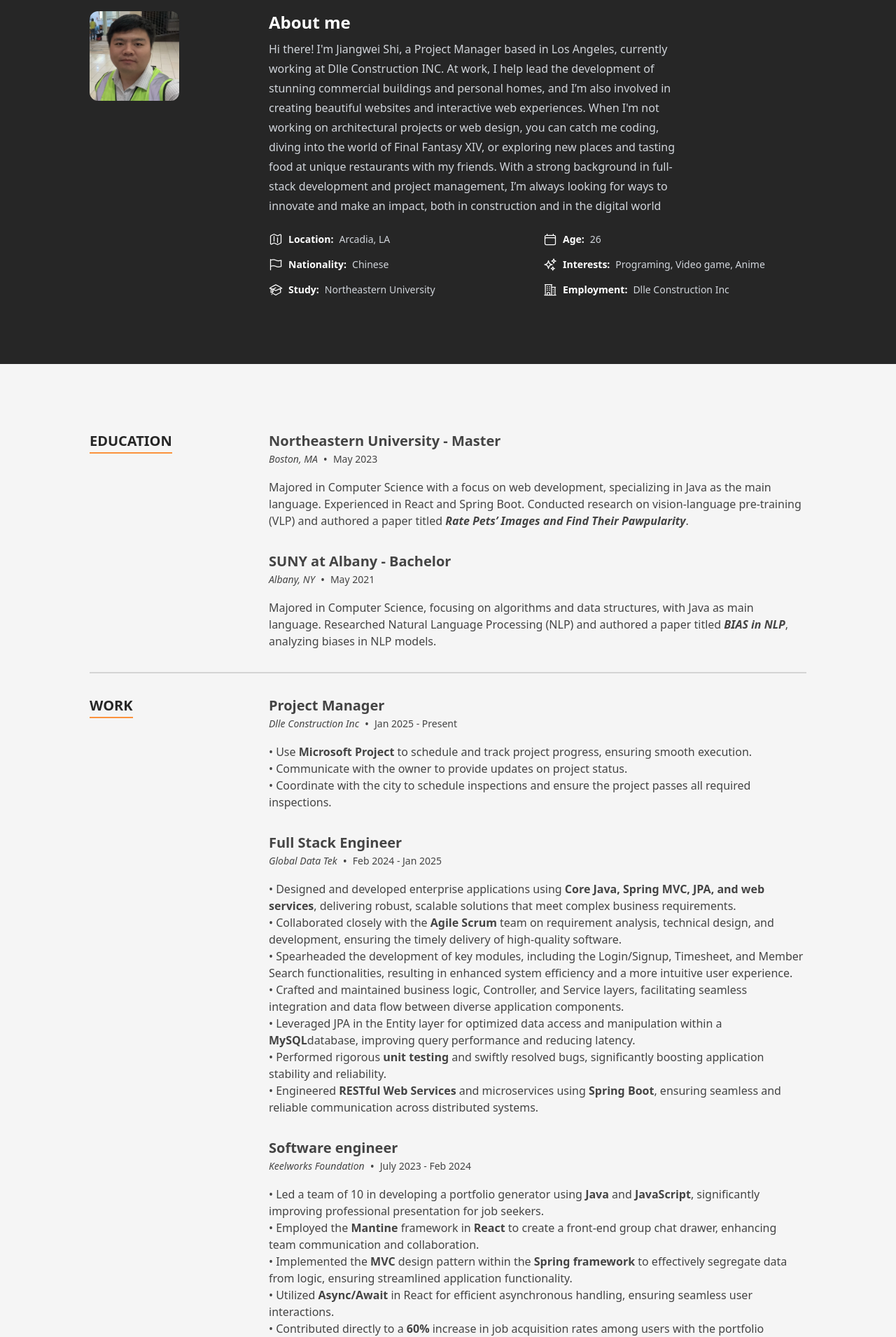
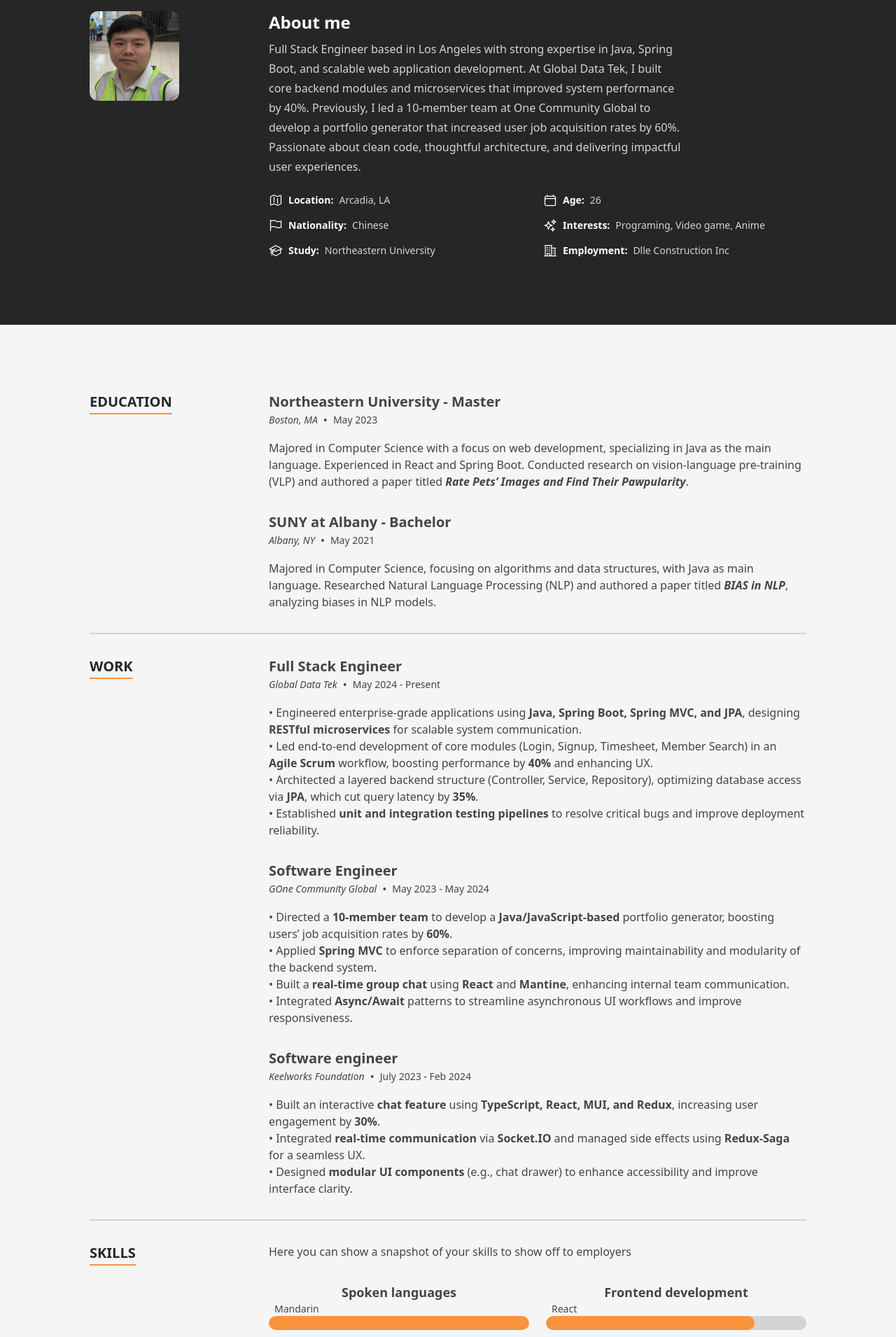
Before and after one commit to Jiangwei-shi/Jiangwei-resume-website, a Next.js app: page / in a window 1280 px wide. Shown: the part 880-2790 px from the top of the page at 70% size. Built offline with nearby package versions, Linux system fonts and the light colour scheme.

Commit message:
update my information

```diff
--- a/src/data/data.tsx
+++ b/src/data/data.tsx
@@ -76,6 +76,11 @@ export const heroData: Hero = {
         I'm a Los Angeles-based <strong className="text-stone-100">Project Manager</strong>, currently working
         at <strong className="text-stone-100">Dlle Construction INC</strong>, building beautiful commercial buildings and personal homes,
         while also helping create stunning web pages and interactive websites.
+        I’m a Full Stack Engineer based in Los Angeles with strong expertise in Java, Spring Boot, and modern web development.
+        I’ve built scalable microservices, optimized backend systems, and led cross-functional teams to deliver impactful products.
+        At <strong className="text-stone-100">Global Data Tek</strong>, I engineered core system modules that improved performance by 40%.
+        At <strong className="text-stone-100">One Community Global</strong>, I led the development of a portfolio generator that
+        helped users land jobs 60% faster. My passion lies in building clean, maintainable code and user-focused solutions.
       </p>
       <p className="prose-sm text-stone-200 sm:prose-base lg:prose-lg">
         In my free time, you can catch me <strong className="text-stone-100">Programing</strong>,
@@ -104,13 +109,11 @@ export const heroData: Hero = {
  */
 export const aboutData: About = {
   profileImageSrc: profilepic,
-  description: `Hi there! I'm Jiangwei Shi, a Project Manager based in Los Angeles, currently working at
-  Dlle Construction INC. At work, I help lead the development of stunning commercial buildings and personal homes,
-  and I’m also involved in creating beautiful websites and interactive web experiences. When I'm not working on
-  architectural projects or web design, you can catch me coding, diving into the world of Final Fantasy XIV,
-  or exploring new places and tasting food at unique restaurants with my friends. With a strong background in full-stack
-  development and project management, I’m always looking for ways to innovate and make an impact, both in construction
-  and in the digital world`,
+  description: `Full Stack Engineer based in Los Angeles with strong expertise in Java, Spring Boot,
+  and scalable web application development. At Global Data Tek, I built core backend modules and microservices
+  that improved system performance by 40%. Previously, I led a 10-member team at One Community Global to develop
+  a portfolio generator that increased user job acquisition rates by 60%. Passionate about clean code, thoughtful
+  architecture, and delivering impactful user experiences.`,
   aboutItems: [
     {label: 'Location', text: 'Arcadia, LA', Icon: MapIcon},
     {label: 'Age', text: '26', Icon: CalendarIcon},
@@ -291,38 +294,29 @@ export const education: TimelineItem[] = [
 
 export const experience: TimelineItem[] = [
   {
-    date: 'Jan 2025 - Present',
-    location: 'Dlle Construction Inc',
-    title: 'Project Manager',
+    date: 'May 2024 - Present',
+    location: 'Global Data Tek',
+    title: 'Full Stack Engineer',
     content: (
       <p>
-        • Use <b>Microsoft Project</b> to schedule and track project progress, ensuring smooth execution.<br />
-        • Communicate with the owner to provide updates on project status.<br />
-        • Coordinate with the city to schedule inspections and ensure the project passes all required inspections.<br />
-      </p>
+      • Engineered enterprise-grade applications using <b>Java, Spring Boot, Spring MVC, and JPA</b>, designing <b>RESTful microservices</b> for scalable system communication.<br />
+      • Led end-to-end development of core modules (Login, Signup, Timesheet, Member Search) in an <b>Agile Scrum</b> workflow, boosting performance by <b>40%</b> and enhancing UX.<br />
+      • Architected a layered backend structure (Controller, Service, Repository), optimizing database access via <b>JPA</b>, which cut query latency by <b>35%</b>.<br />
+      • Established <b>unit and integration testing pipelines</b> to resolve critical bugs and improve deployment reliability.<br />
+     </p>
     ),
   },
   {
-    date: 'Feb 2024 - Jan 2025',
-    location: 'Global Data Tek',
-    title: 'Full Stack Engineer ',
+    date: 'May 2023 - May 2024',
+    location: 'GOne Community Global',
+    title: 'Software Engineer ',
     content: (
       <p>
-        • Designed and developed enterprise applications using <b>Core Java, Spring MVC, JPA, and web
-        services</b>, delivering robust, scalable solutions that meet complex business requirements.<br />
-        • Collaborated closely with the <b>Agile Scrum</b> team on requirement analysis, technical design, and
-        development, ensuring the timely delivery of high-quality software.<br />
-        • Spearheaded the development of key modules, including the Login/Signup, Timesheet, and Member
-        Search functionalities, resulting in enhanced system efficiency and a more intuitive user experience.<br />
-        • Crafted and maintained business logic, Controller, and Service layers, facilitating seamless
-        integration and data flow between diverse application components.<br />
-        • Leveraged JPA in the Entity layer for optimized data access and manipulation within a <b>MySQL</b>
-        database, improving query performance and reducing latency.<br />
-        • Performed rigorous <b>unit testing</b> and swiftly resolved bugs, significantly boosting application stability
-        and reliability.<br />
-        • Engineered <b>RESTful Web Services</b> and microservices using <b>Spring Boot</b>, ensuring seamless
-        and reliable communication across distributed systems.<br />
-      </p>
+      • Directed a <b>10-member team</b> to develop a <b>Java/JavaScript-based</b> portfolio generator, boosting users’ job acquisition rates by <b>60%</b>.<br />
+      • Applied <b>Spring MVC</b> to enforce separation of concerns, improving maintainability and modularity of the backend system.<br />
+      • Built a <b>real-time group chat</b> using <b>React</b> and <b>Mantine</b>, enhancing internal team communication.<br />
+      • Integrated <b>Async/Await</b> patterns to streamline asynchronous UI workflows and improve responsiveness.<br />
+    </p>
     ),
   },
   {
@@ -331,16 +325,10 @@ export const experience: TimelineItem[] = [
     title: 'Software engineer ',
     content: (
       <p>
-        • Led a team of 10 in developing a portfolio generator using <b>Java</b> and <b>JavaScript</b>, significantly improving
-        professional presentation for job seekers.<br />
-        • Employed the <b>Mantine</b> framework in <b>React</b> to create a front-end group chat drawer, enhancing team communication
-        and collaboration.<br />
-        • Implemented the <b>MVC</b> design pattern within the <b>Spring framework</b> to effectively segregate data from logic,
-        ensuring streamlined application functionality.<br />
-        • Utilized <b>Async/Await</b> in React for efficient asynchronous handling, ensuring seamless user interactions.<br />
-        • Contributed directly to a <b>60%</b> increase in job acquisition rates among users with the portfolio generator,
-        demonstrating a significant impact on employment outcomes.<br />
-      </p>
+      • Built an interactive <b>chat feature</b> using <b>TypeScript, React, MUI, and Redux</b>, increasing user engagement by <b>30%</b>.<br />
+      • Integrated <b>real-time communication</b> via <b>Socket.IO</b> and managed side effects using <b>Redux-Saga</b> for a seamless UX.<br />
+      • Designed <b>modular UI components</b> (e.g., chat drawer) to enhance accessibility and improve interface clarity.<br />
+    </p>
     ),
   },
 ];
```
Also changed, not shown: 1 other file (tests, documents, lock files or other folders).
